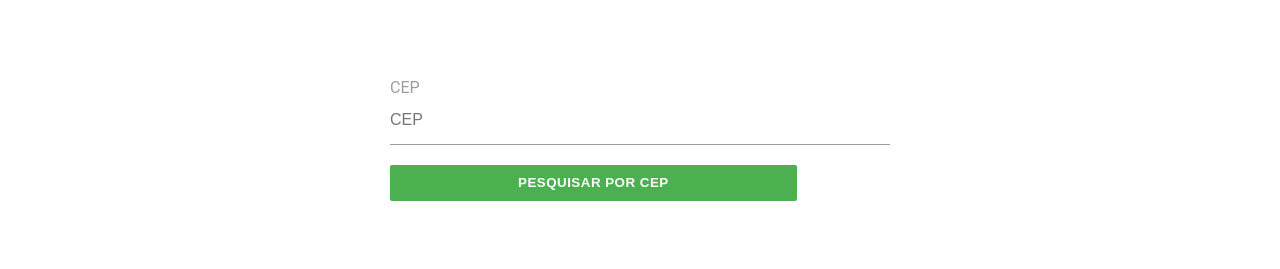
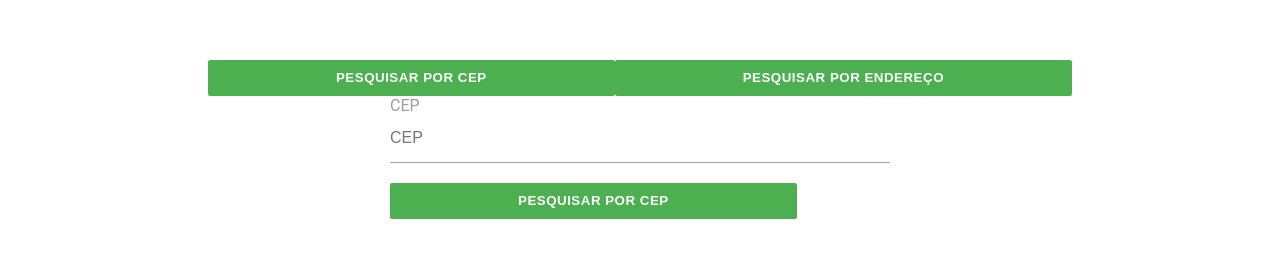
Before and after one commit to dafinysouza/search-zip-code, a Next.js app: page / in a window 1280 px wide. Shown: the part 131-400 px from the top of the page. Built offline with nearby package versions, Linux system fonts and the light colour scheme; sample sign-in values are in the browser's storage.

Commit message:
feat: adiciona funcionalidade de buscar por endereço

```diff
--- a/pages/index.js
+++ b/pages/index.js
@@ -8,17 +8,42 @@ import Input from '../src/components/Input';
 import Button from '../src/components/Button';
 
 export default function Home() {
-  const [dados, setDados] = useState();
+  const [endereco, setEndereco] = useState();
+  const [cep, setCep] = useState();
+  const [ativarStep, setAtivarStep] = useState(true);
 
   const buscarCep = (cep) => {
-    fetch('https://viacep.com.br/ws/' + cep + '/json').then((response) => response.json()).then((json) => setDados(json));
+    fetch('https://viacep.com.br/ws/' + cep + '/json')
+      .then((response) => response.json())
+      .then((json) => setEndereco(json));
   }
 
+  const buscarEndereco = (logradouro, localidade, uf) => {
+    fetch('https://viacep.com.br/ws/' + uf + '/' + localidade + '/' + logradouro + '/json/')
+    .then((response) => response.json())
+    .then((json) => setCep(json));
+  }
 
   const mostrarCep = () => {
     const inputCep = document.querySelector('input[name="cep"]').value;
 
     buscarCep(inputCep);
+  }
+
+  const mostrarEndereco = () => {
+    const inputLogradouro = document.querySelector('input[name="logradouro"]').value;
+    const inputLocalidade = document.querySelector('input[name="localidade"]').value;
+    const inputUf = document.querySelector('input[name="uf"]').value;
+
+    buscarEndereco(inputLogradouro, inputLocalidade, inputUf);
+  }
+
+  const ativarCep = () => {
+    setAtivarStep(true);
+  }
+
+  const ativarEndereco = () => {
+    setAtivarStep(false);
   }
 
   useEffect(() => {
@@ -36,39 +61,68 @@ export default function Home() {
       <Head>
         <title>Home</title>
       </Head>
+
       <Container>
-        <div className='form'>
+        <div>
+          <Button click={ativarCep}>Pesquisar por CEP</Button>
+          <Button click={ativarEndereco}>Pesquisar por Endereço</Button>
+        </div>
+
+        {ativarStep ? (
+          <div className='buscar-por-cep'>
             <Input id="cep" type="text" name="cep" placeholder="CEP"></Input>
 
             <div>
               <Button click={mostrarCep}>Pesquisar por CEP</Button>
             </div>
-        </div>
 
-        {dados && (
+            {endereco && (
               <table border="1">
                 <tr>
                   <td>CEP:</td>
-              <td>{dados.cep}</td>
+                  <td>{endereco.cep}</td>
                 </tr>
                 <tr>
                   <td>Endereço:</td>
-              <td>{dados.logradouro}</td>
+                  <td>{endereco.logradouro}</td>
                 </tr>
                 <tr>
                   <td>Bairo:</td>
-              <td>{dados.bairro}</td>
+                  <td>{endereco.bairro}</td>
                 </tr>
                 <tr>
                   <td>Cidade:</td>
-              <td>{dados.localidade}</td>
+                  <td>{endereco.localidade}</td>
                 </tr>
                 <tr>
                   <td>UF:</td>
-              <td>{dados.uf}</td>
+                  <td>{endereco.uf}</td>
                 </tr>
               </table>
             )}
+          </div>
+        ) : (
+          <div className='buscar-por-endereco'>
+            <Input id="logradouro" type="text" name="logradouro" placeholder="Endereço"></Input>
+            <Input id="localidade" type="text" name="localidade" placeholder="Cidade"></Input>
+            <Input id="uf" type="text" name="uf" placeholder="UF"></Input>
+
+            <div>
+              <Button click={mostrarEndereco}>Pesquisar por Endereco</Button>
+            </div>
+
+            {cep && (
+              <table border="1">
+                <tr>
+                  <td>CEP:</td>
+                  <td>{cep[0].cep}</td>
+                </tr>
+              </table>
+            )}
+          </div>
+        )}
+
+
       </Container>
       <Footer />
     </>
```
Lines whose indentation alone changed are shown as unchanged.
